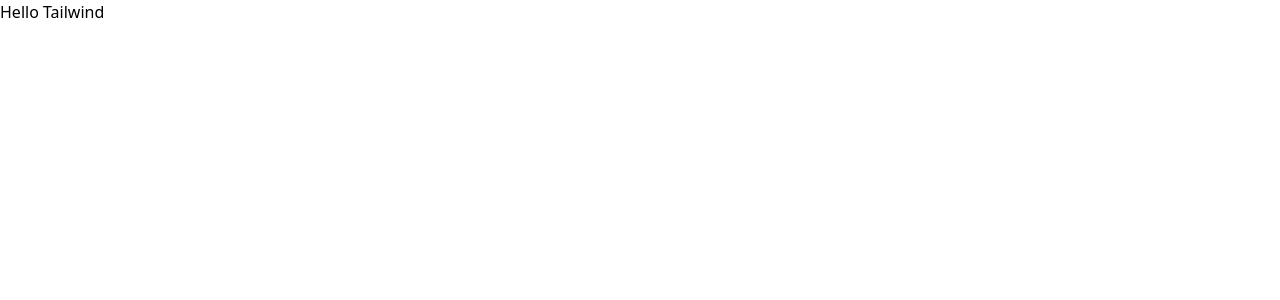
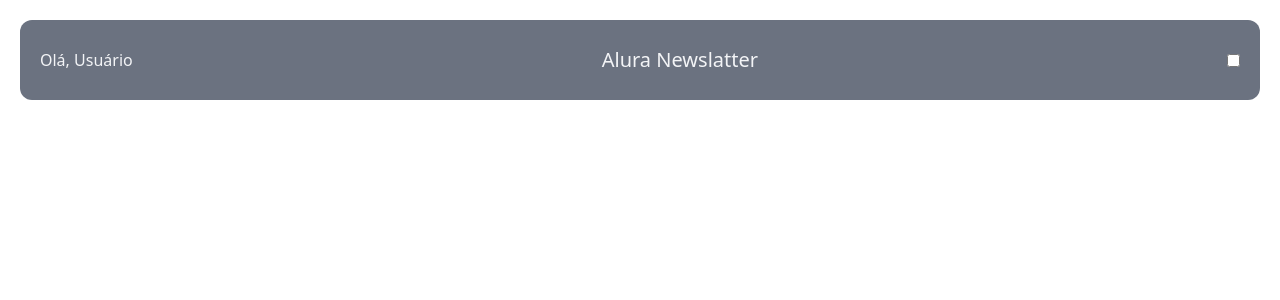
Before and after one commit to JennyLamego2022/newsletter_alura_react, a React (Vite) app: page / in a window 1280 px wide. Shown: the top 300 px of the page. Built offline with nearby package versions, Linux system fonts and the light colour scheme.

Commit message:
feat: Criação de header

```diff
--- a/src/App.jsx
+++ b/src/App.jsx
@@ -1,5 +1,7 @@
+import Header from "./components/Header/Header"
+
 const App = () => {
-  return <h1>Hello Tailwind</h1>
+  return <Header></Header>
 }
 
 export default App
--- /dev/null
+++ b/src/components/Header/Header.jsx
@@ -0,0 +1,9 @@
+const Header = () => {
+    return <div className="flex h-20 bg-gray-500 justify-between items-center px-5 sm:rounded-xl sm:m-5">
+        <span className="text-gray-100">Olá, Usuário</span>
+        <h1 className=" text-gray-100 text-xl">Alura Newslatter</h1>
+        <input className=" hidden sm:block" type="checkbox" />
+    </div>
+}
+
+export default Header
```
